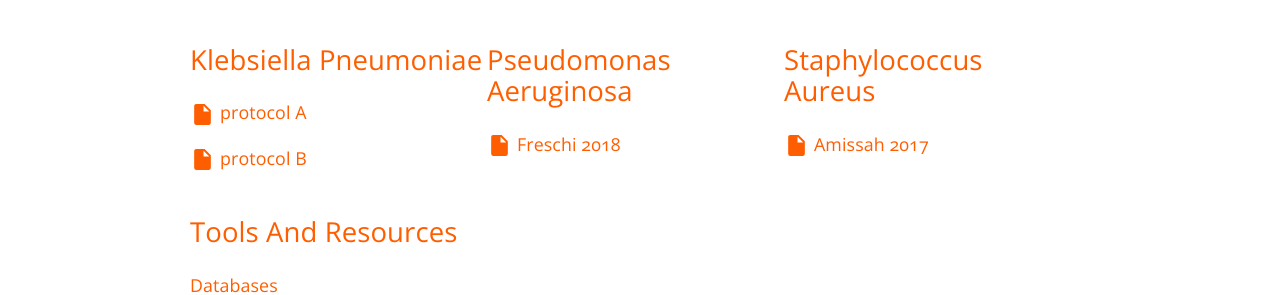
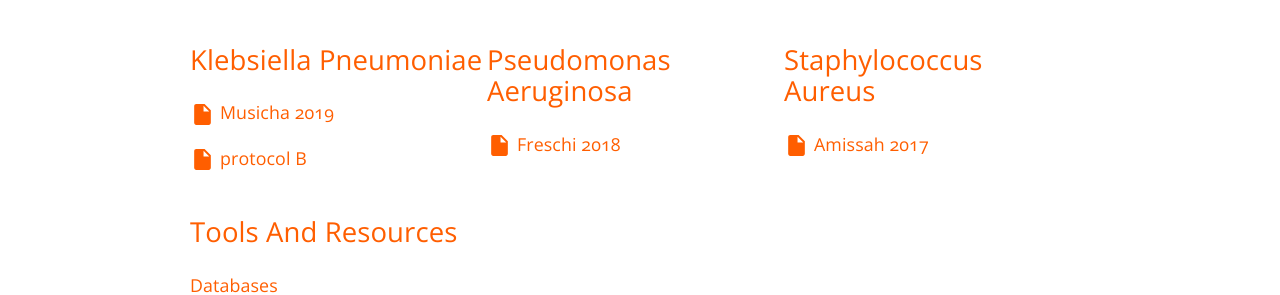
Before and after one commit to food-safety-bioinformatics-hackathon/AMR-protocols, a Jekyll site: the page built from docs/index.html, in a window 1280 px wide. Shown: the part 577-872 px from the top of the page. Built offline with Jekyll 4.4.1, drawn with Linux system fonts in a browser that asks for light colours; nearby versions of some CDN libraries; comment, search, counter and statistics services are not loaded.

Commit message:
hanged title to author's anme and publication year

```diff
--- a/docs/_posts/2019-06-04-MusichaP.md
+++ b/docs/_posts/2019-06-04-MusichaP.md
@@ -1,18 +1,14 @@
 ---
 date: 2019-06-04
-title: protocol A
+title: Musicha 2019
 categories:
   - Klebsiella pneumoniae
-description: AMR genes detection and genomic analysis of ESBL producing Klebsiella pneumoniae
+description: AMR genes detection and genomic analysis of ESBL producing Klebsiella pneumoniae from Africa (Malawi)
 type: Document
 related_post:
 comments: true
 
 ---
-
-
-* AMR and genomic analysis of Klebsiella pneumoniae from Africa (Malawi)
-
 
 
 ## Summary table
```
